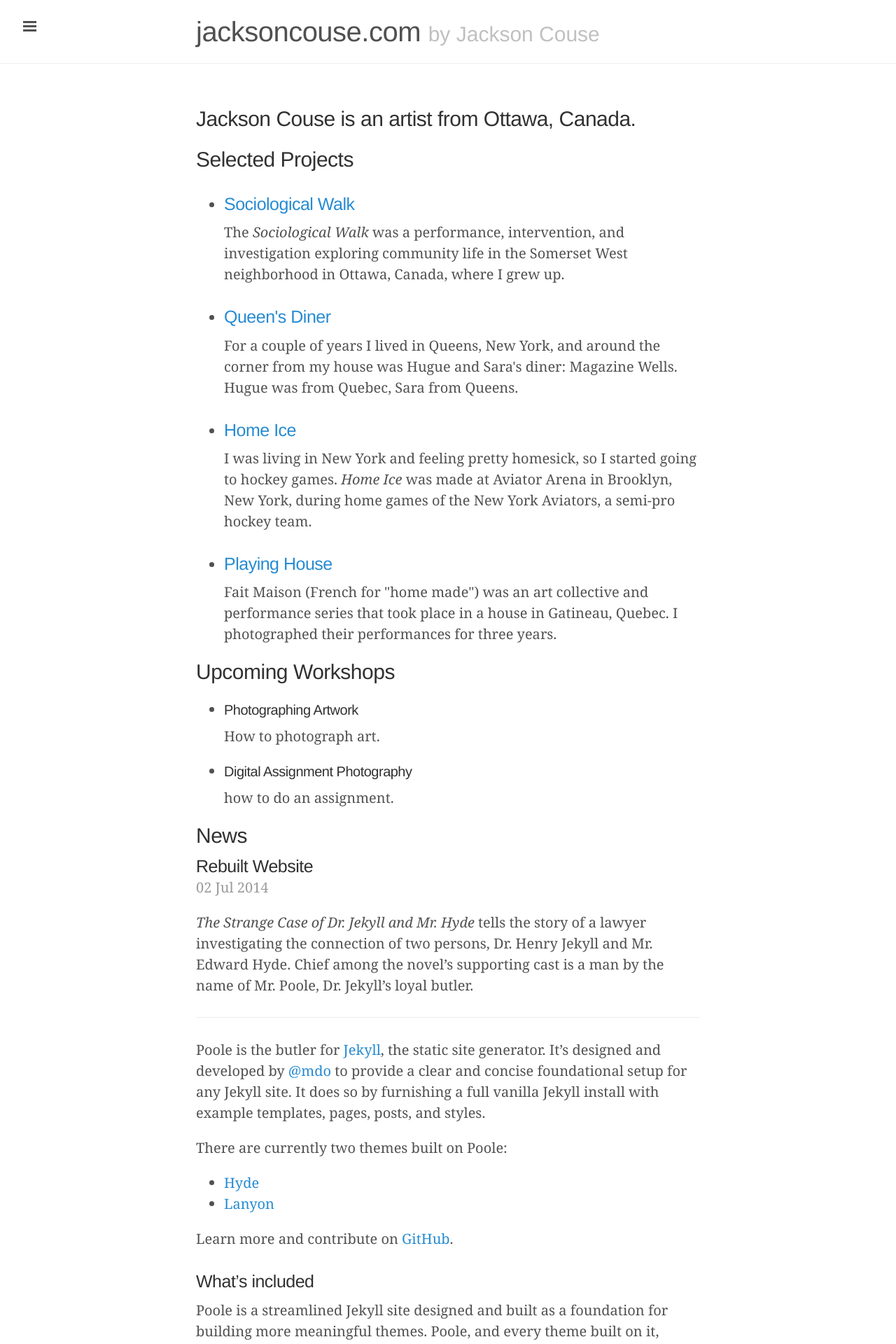
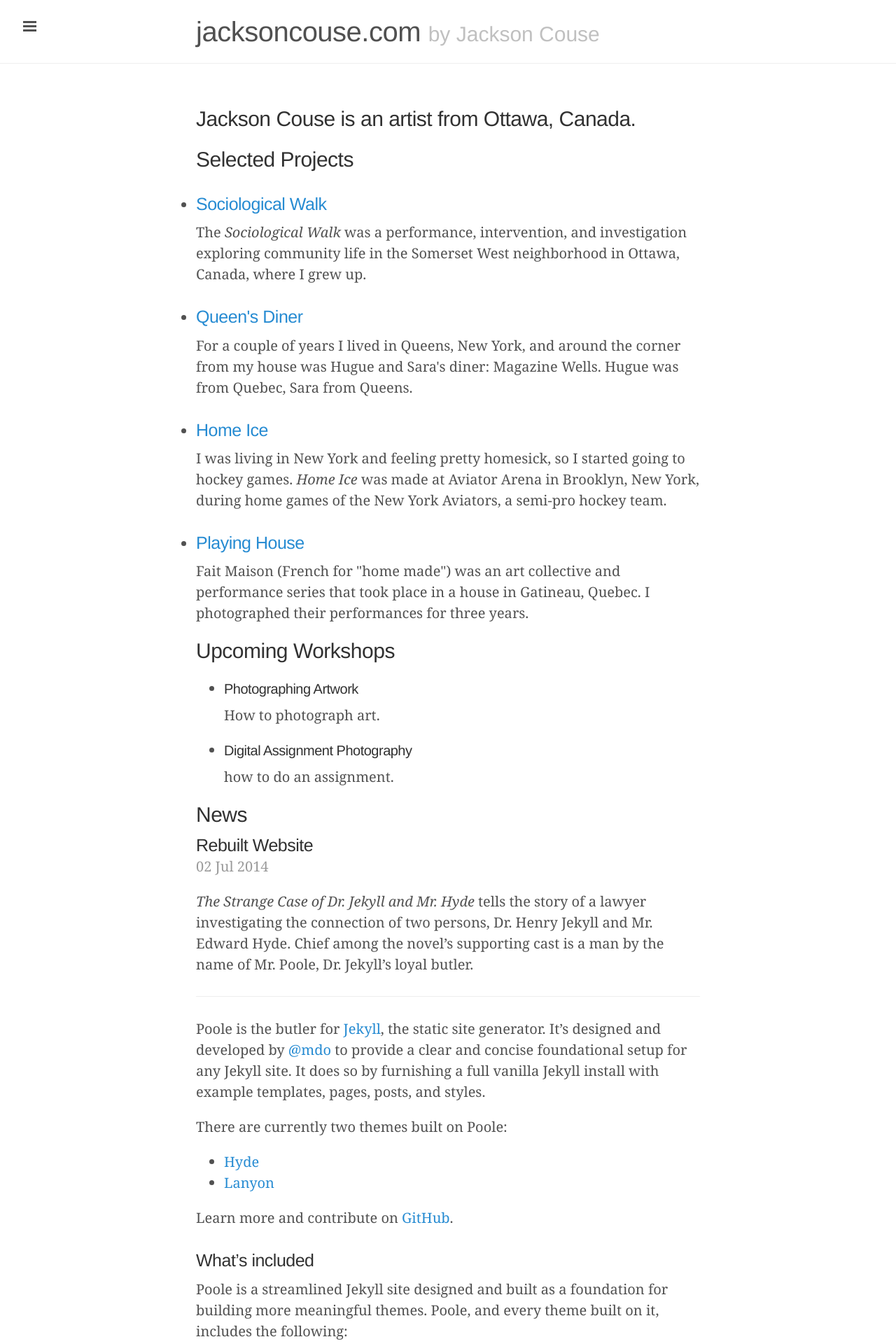
Before and after one commit to jacksoncouse/jacksoncouse.github.io, a Jekyll site: the page built from index.html, in a window 1280 px wide. Shown: the top 1920 px of the page at 70% size. Built offline with Jekyll 4.4.1, drawn with Linux system fonts in a browser that asks for light colours; Markdown is read by kramdown in place of the engine named in the settings; the list of posts is cut into pages by our own code.

Commit message:
override left padding on item-list ul

```diff
--- a/public/css/jackson.css
+++ b/public/css/jackson.css
@@ -13,5 +13,5 @@
  */
 
 .item-list ul {
-  margin-left: 0;
+  padding-left: 0;
 }
```
